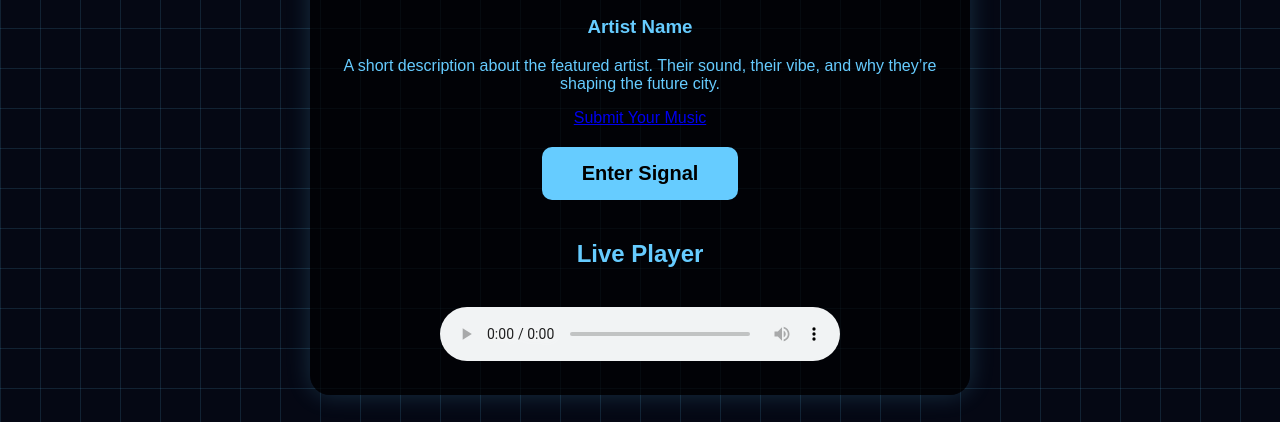
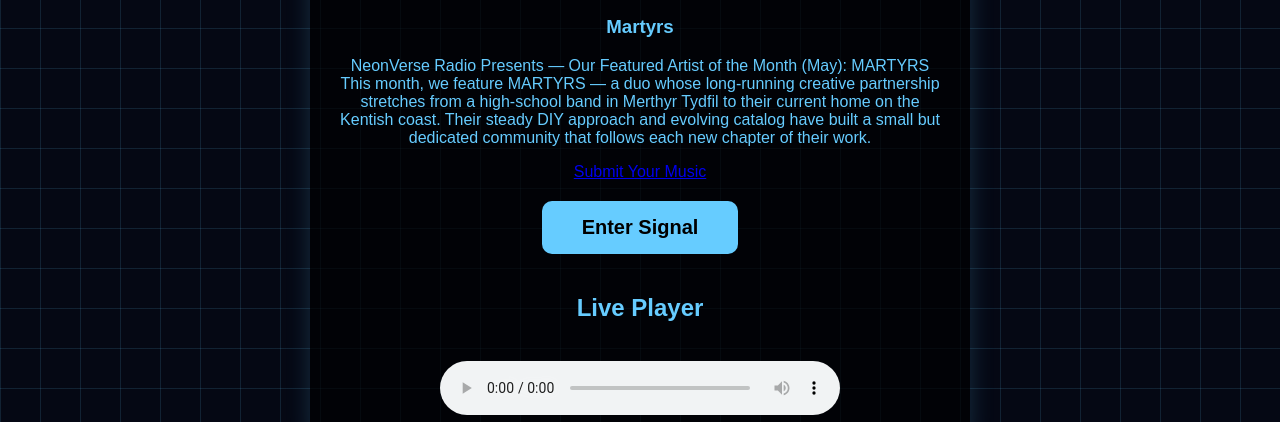
Before and after one commit to neonverseradio/neonverseradio, a plain HTML site: page page2.html in a window 1280 px wide. Shown: the part 532-954 px from the top of the page. Drawn offline with Linux system fonts and the light colour scheme.

Commit message:
Update page2.html

```diff
--- a/page2.html
+++ b/page2.html
@@ -41,11 +41,14 @@ Expect deep synthwave, ambient electronic textures, and late‑night drive energ
 
     <img src="artist.jpg" alt="Artist of the Month" class="artist-photo">
 
-    <h3 class="artist-name">Artist Name</h3>
+    <h3 class="artist-name">Martyrs</h3>
 
     <p class="artist-desc">
-        A short description about the featured artist.
-        Their sound, their vibe, and why they’re shaping the future city.
+        NeonVerse Radio Presents — Our Featured Artist of the Month (May): MARTYRS
+        This month, we feature MARTYRS — a duo whose long‑running creative partnership stretches
+        from a high‑school band in Merthyr Tydfil to their current home on the Kentish coast. Their
+        steady DIY approach and evolving catalog have built a small but dedicated community that
+        follows each new chapter of their work.
     </p>
 
     <a class="submit-button" href="https://facebook.com/YOURPAGE" target="_blank">
```
